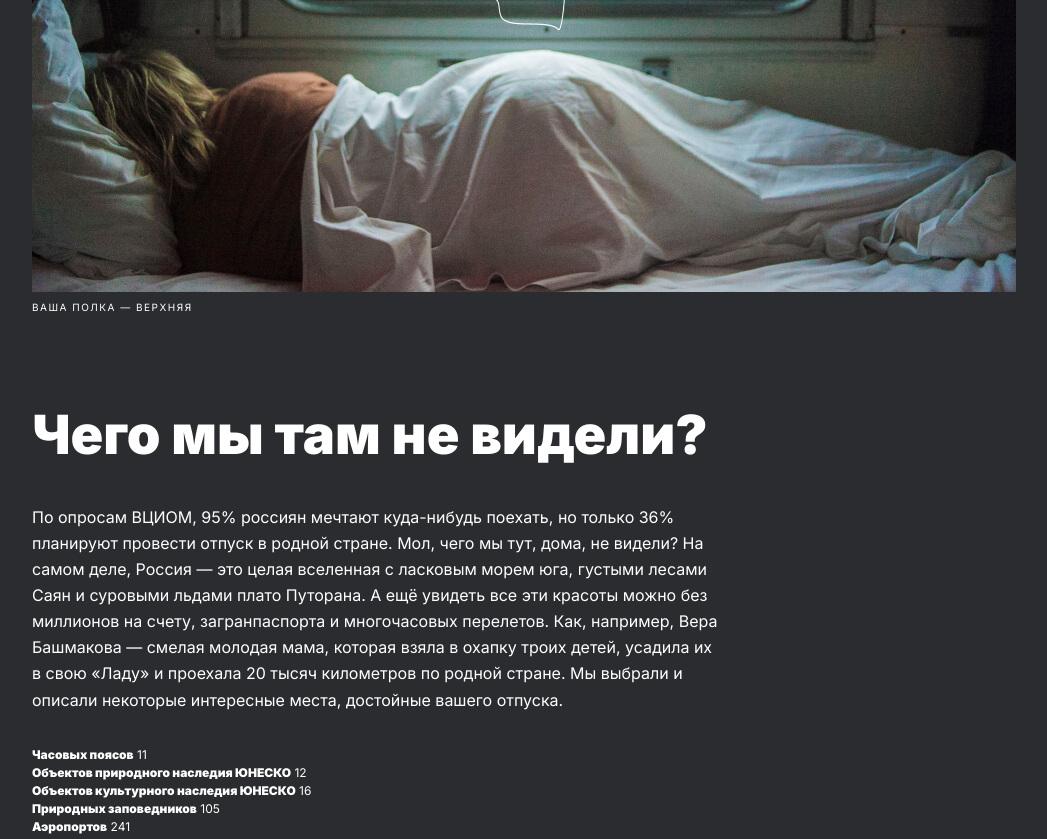
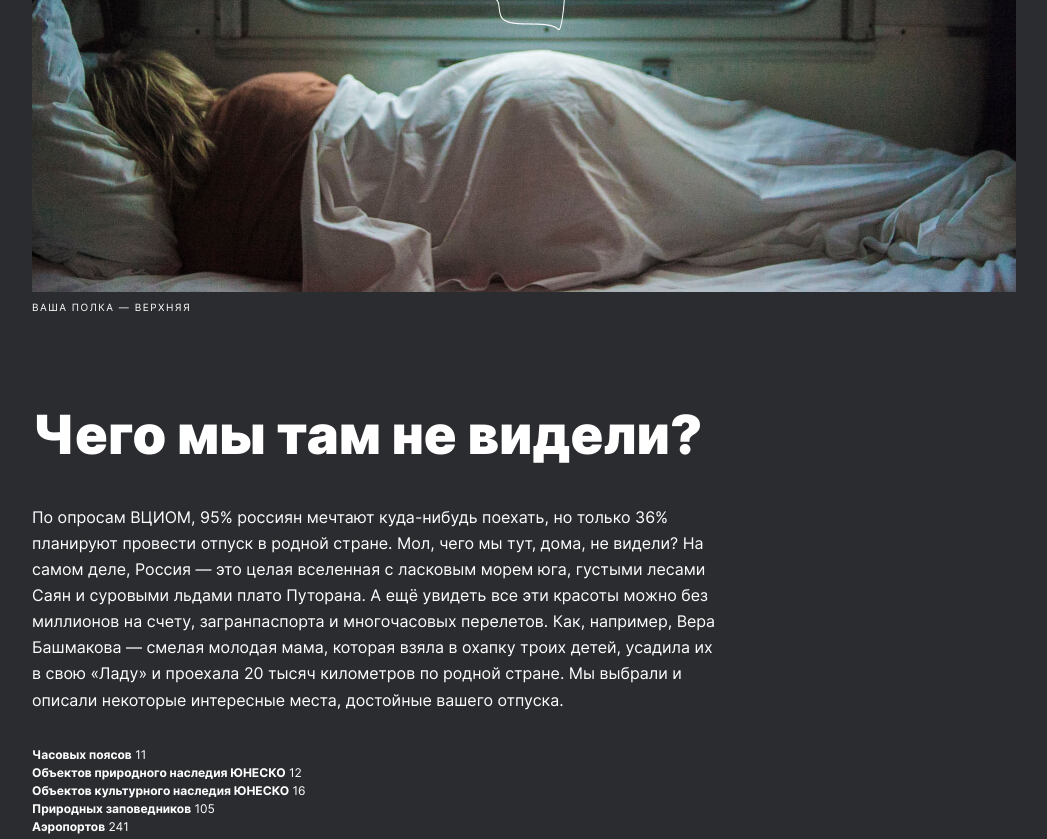
Before and after one commit to DobrodeyIgor/Russian-Travel, a plain HTML site: page index.html in a window 1280 px wide. Shown: the part 811-1650 px from the top of the page, without its empty margins (116-1163 px from the left). Drawn offline with Linux system fonts and the light colour scheme.

Commit message:
fixed fonts

```diff
--- /dev/null
+++ b/fonts/fonts.css
@@ -0,0 +1,26 @@
+@font-face {
+  font-family: "Inter";
+  font-style: normal;
+  font-weight: 400;
+  font-display: swap;
+  src: url("Inter-Regular.woff2?v=3.19") format("woff2"),
+    url("Inter-Regular.woff?v=3.19") format("woff");
+}
+
+@font-face {
+  font-family: "Inter";
+  font-style: normal;
+  font-weight: 700;
+  font-display: swap;
+  src: url("Inter-Bold.woff2?v=3.19") format("woff2"),
+    url("Inter-Bold.woff?v=3.19") format("woff");
+}
+
+@font-face {
+  font-family: "Inter";
+  font-style: normal;
+  font-weight: 900;
+  font-display: swap;
+  src: url("Inter-Black.woff2?v=3.19") format("woff2"),
+    url("Inter-Black.woff?v=3.19") format("woff");
+}
--- a/index.html
+++ b/index.html
@@ -5,12 +5,6 @@
     <meta http-equiv="X-UA-Compatible" content="IE=edge" />
     <meta name="viewport" content="width=device-width, initial-scale=1.0" />
     <link rel="stylesheet" href="./pages/index.css" />
-    <link rel="preconnect" href="https://fonts.googleapis.com" />
-    <link rel="preconnect" href="https://fonts.gstatic.com" crossorigin />
-    <link
-      href="https://fonts.googleapis.com/css2?family=Inter:wght@400;900&display=swap"
-      rel="stylesheet"
-    />
     <title>Путешествие по России</title>
   </head>
   <body class="body">
--- a/pages/index.css
+++ b/pages/index.css
@@ -1,4 +1,5 @@
 @import url(../vendor/normalize.css);
+@import url(../fonts/fonts.css);
 @import url(../blocks/root/root.css);
 @import url(../blocks/body/body.css);
 @import url(../blocks/header/header.css);
```
Also changed, not shown: fonts/Inter-Black.woff (added), fonts/Inter-Black.woff2 (added), fonts/Inter-Bold.woff (added), fonts/Inter-Bold.woff2 (added), fonts/Inter-Regular.woff (added), fonts/Inter-Regular.woff2 (added).
